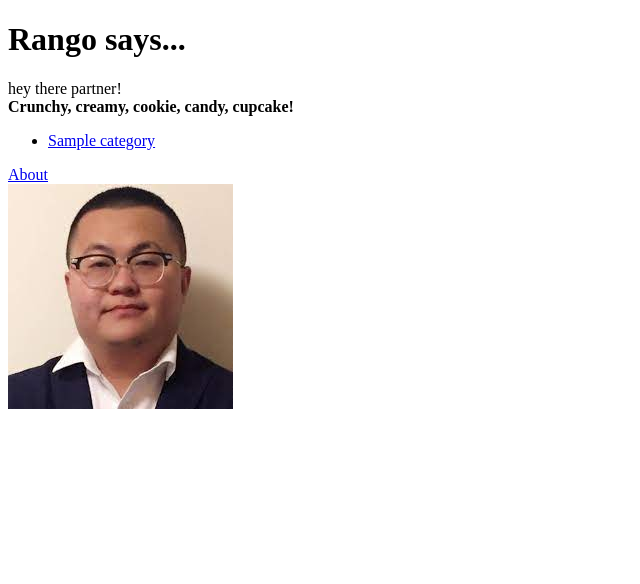
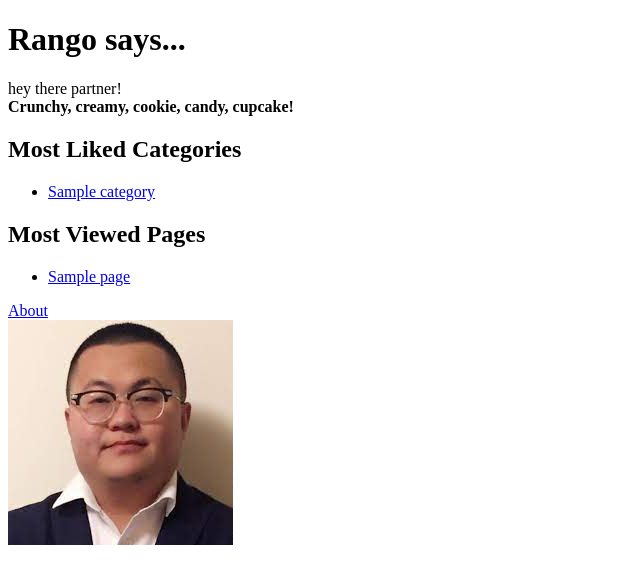
Before and after one commit to oYuanKo/tango_with_django_project, a Django app: page / in a window 1280 px wide. Shown: the top 584 px of the page, without its empty margins (0-640 px from the left). Run offline with Django 3.2, Linux system fonts and the light colour scheme; tables that the repository leaves empty hold one stand-in row (values such as "Sample post").

Commit message:
comments

```diff
--- a/rango/urls.py
+++ b/rango/urls.py
@@ -8,6 +8,6 @@ app_name = "rango"
 urlpatterns = [
     path('', views.index, name='index'),
     path('about/', views.about, name='about'),
-    path('categoty/<slug:category_name_slug>/',
+    path('category/<slug:category_name_slug>/',
          views.show_category, name='show_category')
 ]
--- a/rango/views.py
+++ b/rango/views.py
@@ -6,10 +6,13 @@ from rango.models import Page
 
 def index(request):
     category_list = Category.objects.order_by('-likes')[:5]
+    page_list = Page.objects.order_by('-views')[:5]
 
     context_dict = {}
     context_dict['boldmessage'] = 'Crunchy, creamy, cookie, candy, cupcake!'
     context_dict['categories'] = category_list
+    context_dict['pages'] = page_list
+
     return render(request, 'rango/index.html', context=context_dict)
 
 
--- a/templates/rango/index.html
+++ b/templates/rango/index.html
@@ -14,6 +14,8 @@
     <strong>{{ boldmessage }}</strong>
 </div>
 
+<h2>Most Liked Categories </h2>
+
 <div>
     {% if categories %}
         <ul>
@@ -26,8 +28,24 @@
     {% else %}
         <strong>There are no categories present.</strong>
     {% endif %}
+</div>
 
+<h2>Most Viewed Pages</h2>
+
+<div>
+    {% if pages %}
+        <ul>
+            {% for page in pages %}
+                <li>
+                    <a href="{{ page.url }}">{{ page.title }}</a>
+                </li>
+            {% endfor %}
+        </ul>
+    {% else %}
+        <strong>There are no pages present.</strong>
+    {% endif %}
 </div>
+
 
 <div>
     <a href="/rango/about/ ">About</a><br/>
```
Also changed, not shown: populate_rango.py (+9 -9 lines).
